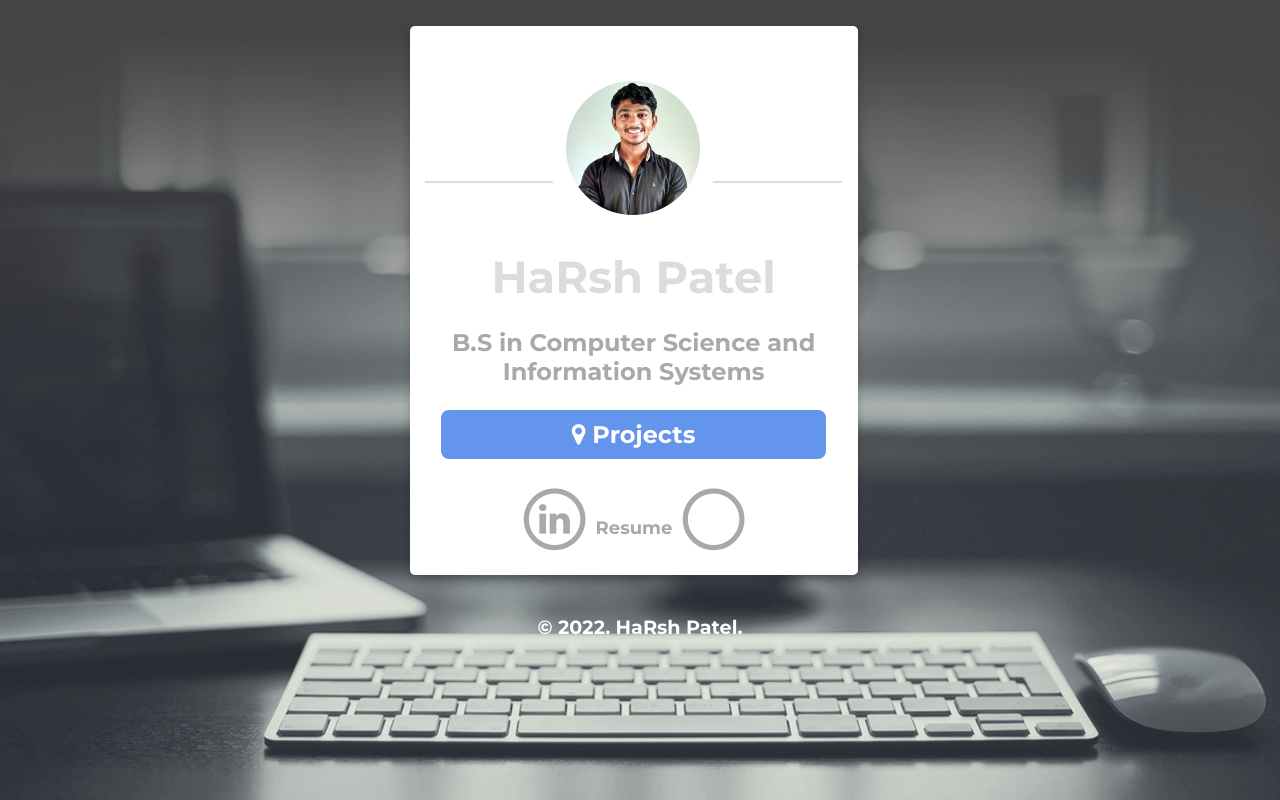
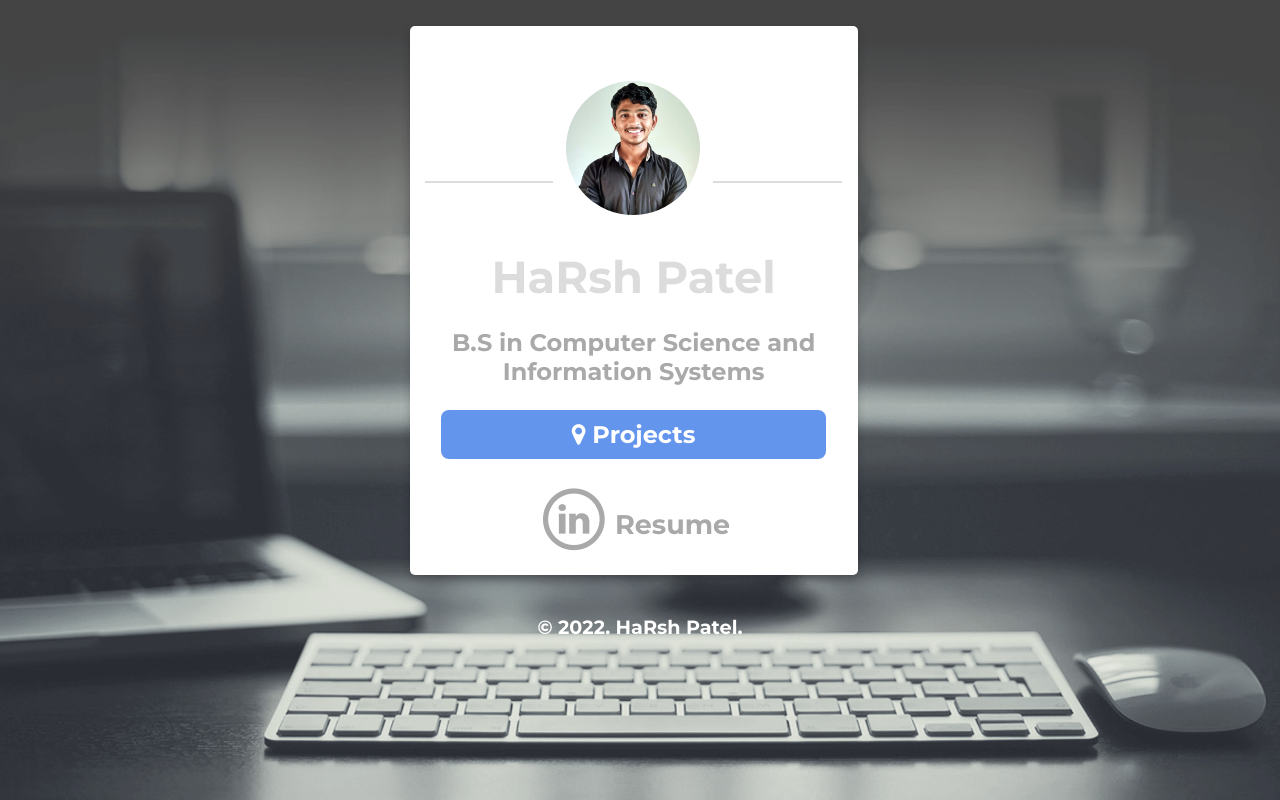
Before and after one commit to HRSPATEL/harsh.github.io, a plain HTML site: page index.html in a window 1280 px wide. Drawn offline with Linux system fonts and the light colour scheme.

Commit message:
Update index.html

```diff
--- a/index.html
+++ b/index.html
@@ -35,12 +35,7 @@
             </span>
             </a>
 
-            <a href="Harsh P - Resume.pdf" target="_blank"> Resume
-            <span class="fa-stack fa-lg">
-                <i class="fa fa-circle-thin fa-3x fa-stack-2x"></i>
-                <i class="fa fa-resume fa-stack-1x"></i>
-            </span>
-            </a>
+            <a href="Harsh P - Resume.pdf" target="_blank" class="subtitle"> Resume </a>
 
          </p>
       </div>
```
